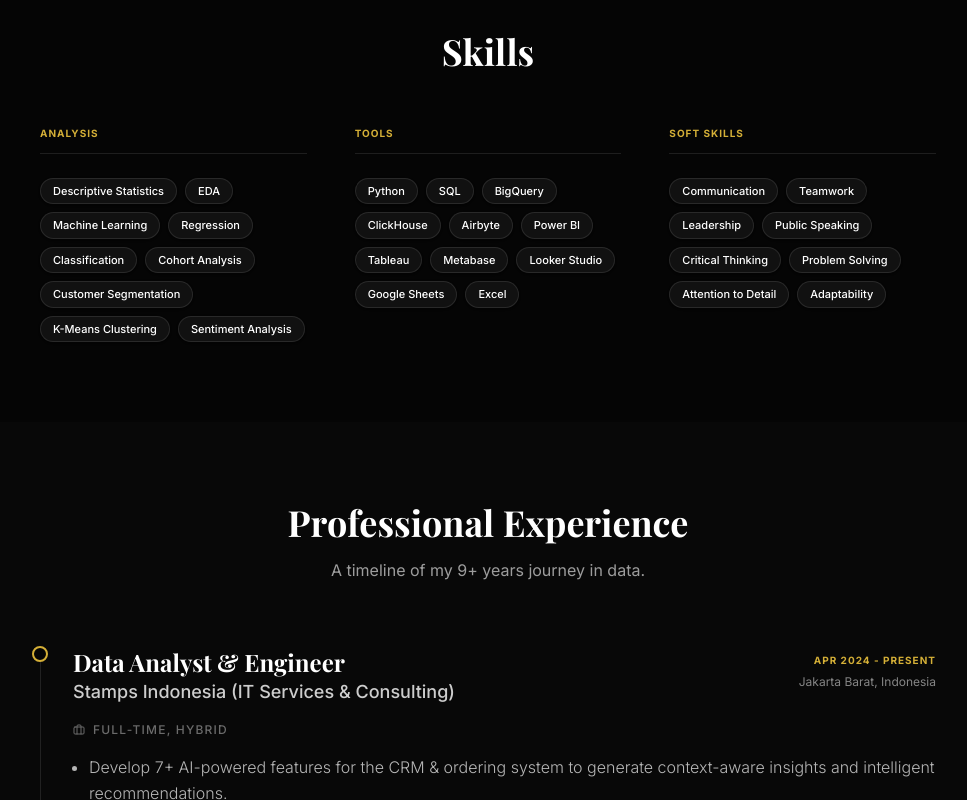
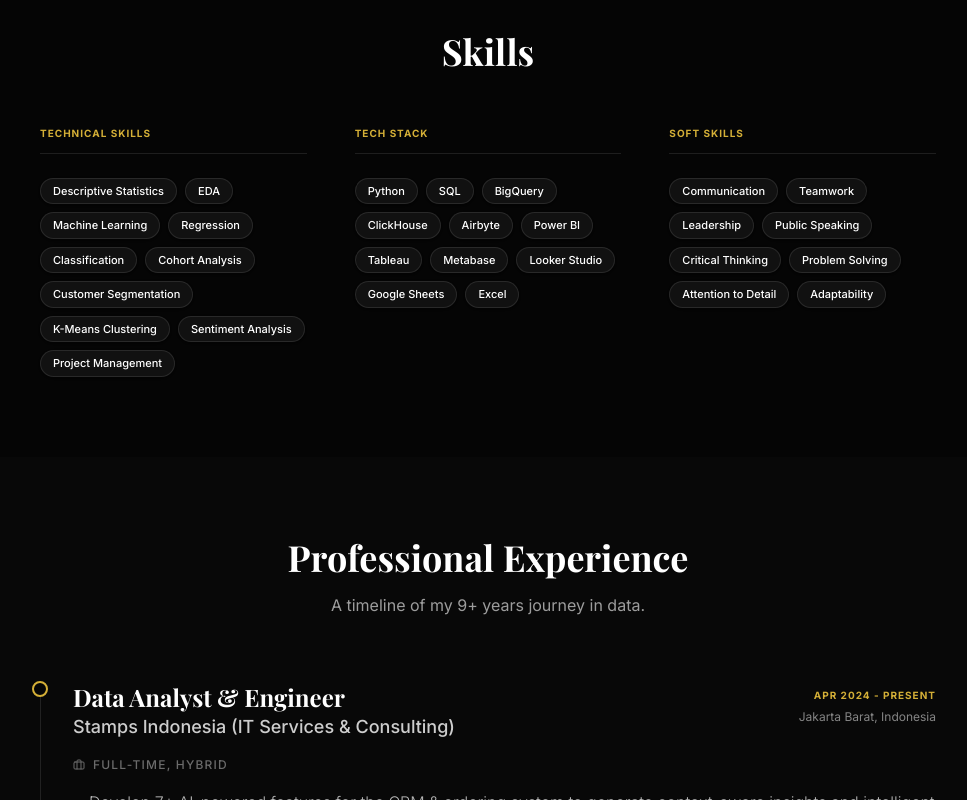
Before and after one commit to arguto1993/arguto1993.github.io, a React (Vite) app: page / in a window 1280 px wide. Shown: the part 1520-2320 px from the top of the page, without its empty margins (152-1119 px from the left). Built offline with nearby package versions, Linux system fonts and the light colour scheme; a web font is replaced by a local one.

Commit message:
update subtitle & improve overall coherency

```diff
--- a/src/components/Contact.tsx
+++ b/src/components/Contact.tsx
@@ -15,7 +15,7 @@ export const Contact: React.FC = () => {
         >
           <h2 className="text-4xl md:text-5xl font-serif font-bold mb-6">Get In Touch</h2>
           <p className="text-lg opacity-60 max-w-2xl mx-auto">
-            I'm always open to discussing new projects, creative ideas, or opportunities to be part of your visions.
+            Let’s build something bold together—ideas, projects, or partnerships welcome.
           </p>
         </motion.div>
 
--- a/src/components/Hero.tsx
+++ b/src/components/Hero.tsx
@@ -56,7 +56,7 @@ const SocialLink: React.FC<{ href: string; icon: React.ReactNode; label: string
     href={href}
     target="_blank"
     rel="noopener noreferrer"
-    className="flex items-center space-x-2 px-6 py-3 rounded-full border border-[var(--border)] hover:accent-border hover:accent-text transition-all duration-300 group"
+    className="flex items-center space-x-2 px-6 py-3 rounded-full border border-[var(--border)] hover:bg-[var(--accent)] transition-all duration-300 group"
   >
     <span className="group-hover:scale-110 transition-transform duration-300">{icon}</span>
     <span className="text-sm font-medium">{label}</span>
--- a/src/components/Projects.tsx
+++ b/src/components/Projects.tsx
@@ -13,7 +13,9 @@ export const Projects: React.FC = () => {
         className="text-center mb-16"
       >
         <h2 className="text-4xl font-serif font-bold mb-4">Featured Projects</h2>
-        <p className="opacity-60">Solving real-world problems with data and machine learning.</p>
+        <p className="opacity-60">
+          Passion projects give me freedom to show how I drive insights for different business domains.
+        </p>
       </motion.div>
 
       <div className="grid md:grid-cols-2 lg:grid-cols-3 gap-8">
--- a/src/components/Skills.tsx
+++ b/src/components/Skills.tsx
@@ -32,7 +32,7 @@ export const Skills: React.FC = () => {
                 {group.skills.map((skill) => (
                   <span
                     key={skill}
-                    className="px-3 py-1 rounded-full bg-[var(--card-bg)] border border-[var(--border)] text-[11px] font-medium hover:accent-border hover:accent-text transition-all cursor-default shadow-sm"
+                    className="px-3 py-1 rounded-full bg-[var(--card-bg)] border border-[var(--border)] text-[11px] font-medium transition-all cursor-default shadow-sm hover:border-[var(--accent)]"
                   >
                     {skill}
                   </span>
--- a/src/data.json
+++ b/src/data.json
@@ -137,7 +137,7 @@
         "Provided detailed marketing strategy for each segment, conducted a quantitative analysis of business impact, feasibility, and ROI to prioritize top 3 action items.",
         "Built looker studio dashboard to enable stakeholder’s self service Exploratory Data Analysis."
       ],
-      "tags": ["Python", "RFM", "K-Means", "Looker Studio", "Clustering"],
+      "tags": ["Python", "RFM", "K-Means Clustering", "Looker Studio"],
       "image": "/images/projects/recommendation_priority_matrix.jpg",
       "link": "https://www.canva.com/design/DAG7UFqzl8s/QjoyGUl5pZ2OvRkNx2PRTQ/view?utm_content=DAG7UFqzl8s&utm_campaign=designshare&utm_medium=link2&utm_source=uniquelinks&utlId=h42326d28a8e",
       "github": "https://github.com/arguto1993/wine-customer-analysis"
@@ -229,11 +229,11 @@
   ],
   "skills": [
     {
-      "category": "Analysis",
-      "skills": ["Descriptive Statistics", "EDA", "Machine Learning", "Regression", "Classification", "Cohort Analysis", "Customer Segmentation", "K-Means Clustering", "Sentiment Analysis"]
+      "category": "Technical Skills",
+      "skills": ["Descriptive Statistics", "EDA", "Machine Learning", "Regression", "Classification", "Cohort Analysis", "Customer Segmentation", "K-Means Clustering", "Sentiment Analysis", "Project Management"]
     },
     {
-      "category": "Tools",
+      "category": "Tech Stack",
       "skills": ["Python", "SQL", "BigQuery", "ClickHouse", "Airbyte", "Power BI", "Tableau", "Metabase", "Looker Studio", "Google Sheets", "Excel"]
     },
     {
```
